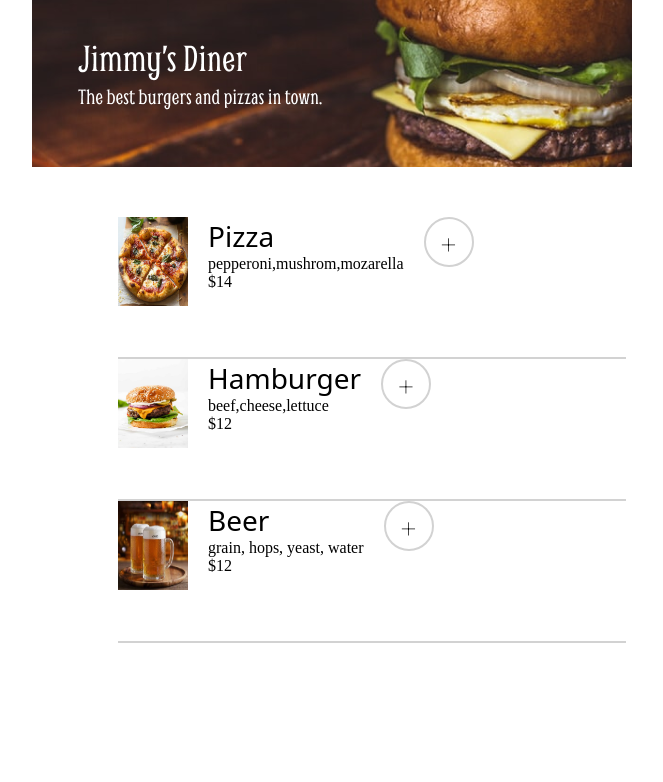
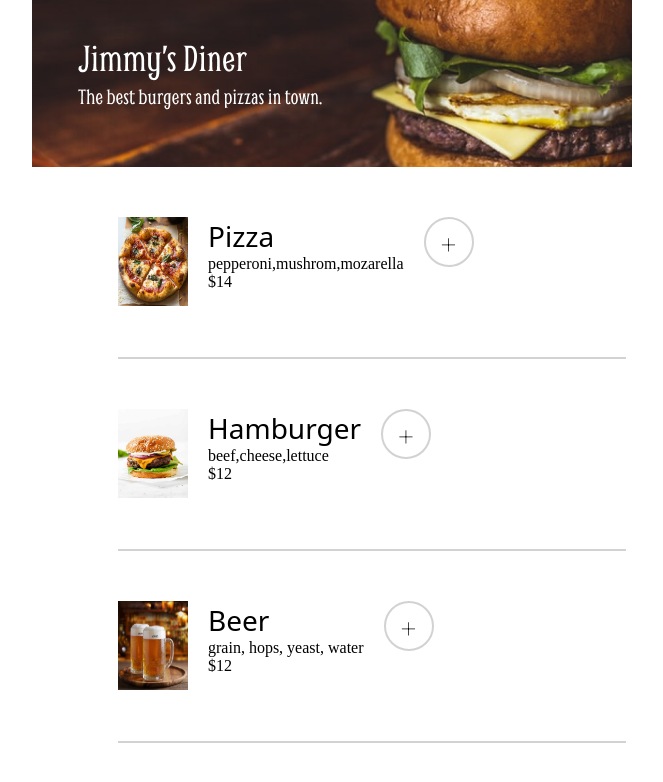
Before and after one commit to kusal630/restaurant-ordering-app, a website built with Vite: page index.html in a window 1280 px wide. Shown: the whole page, without its empty margins (308-971 px from the left). Built offline with nearby package versions, Linux system fonts and the light colour scheme; a web font is replaced by a local one.

Commit message:
Update index.css

```diff
--- a/index.css
+++ b/index.css
@@ -53,12 +53,14 @@ header{
     display:none;
 }
 
+
+
 .item-add-section{
     display:flex;
     gap:20px;
     width:508px;
     height:140px;
-    margin:0px;
+    margin-top:50px;
     border-bottom:2px solid #D2D2D2;
 }
 
```
